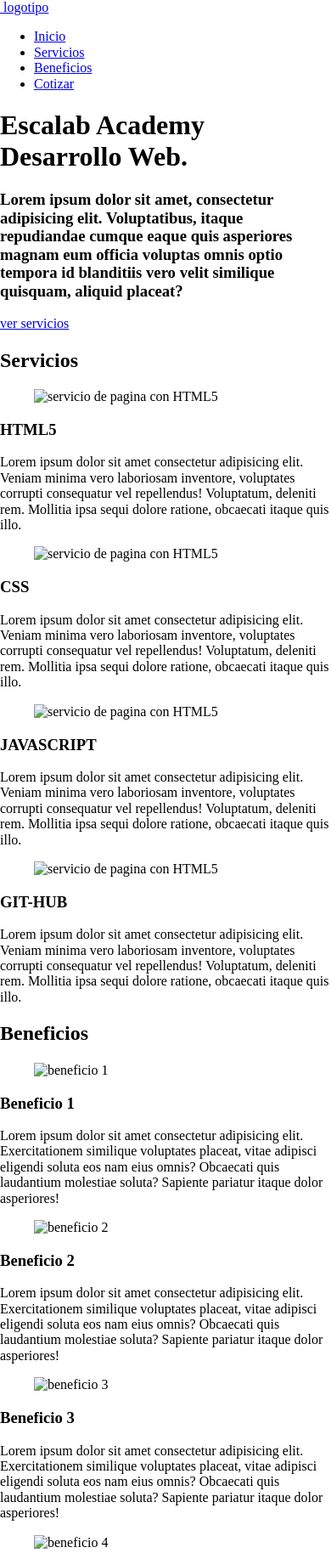
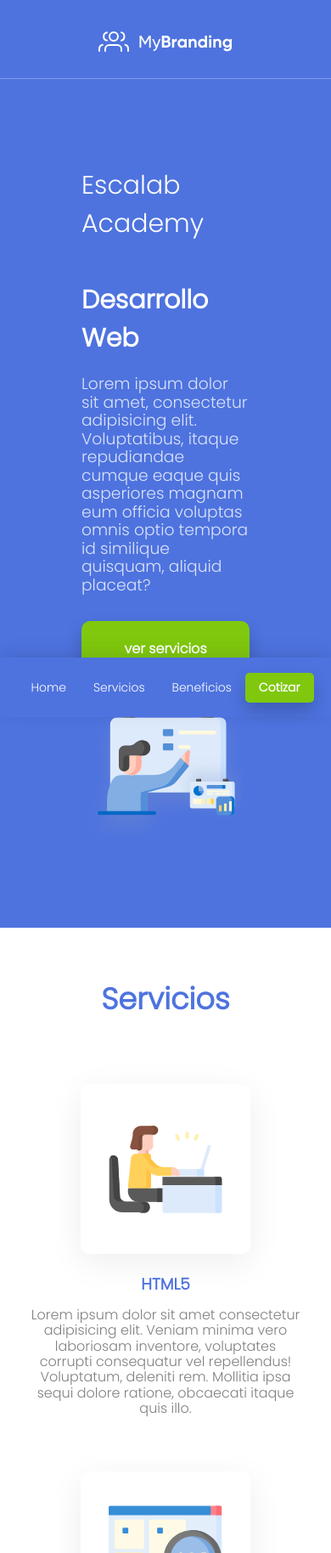
Before and after one commit to elto82/landing-page, a plain HTML site: page index.html in a window 390 px wide. Shown: the top 1828 px of the page at 85% size. Drawn offline with Linux system fonts and the light colour scheme; a web font is replaced by a local one.

Commit message:
terminacion de css

```diff
--- a/css/style.css
+++ b/css/style.css
@@ -0,0 +1,492 @@
+/* estilos globales */
+*{
+    margin: 0;
+    padding: 0;
+    /* se mejora el modelo de caja */
+    box-sizing: border-box;
+}
+html{
+    -webkit-font-smoothing: antialiased;
+    -moz-osx-font-smoothing: grayscale;
+}
+body{
+    font-family: 'Poppins', sans-serif;
+    text-align: center;
+    font-weight: 400;
+    font-size: 16px;
+    display: flex;
+    flex-wrap: wrap;
+    align-items: center;
+    justify-content: center;
+    min-height: 100vh;
+}
+header,
+section,
+main,
+nav,
+footer,
+article,
+figure,
+hgroup{
+    display: block;
+    width: 100%;
+}
+a {
+    text-decoration: none;
+    outline: none;
+    transition: .4s all ease-in-out;
+}
+li {
+    list-style: none;
+}
+footer {
+    align-self: flex-end;
+    width: 100%;
+}
+h1, h2, h3 {
+    font-weight: 700;
+    color: #4e73df;
+}
+h4,
+h5,
+h6,
+p {
+    font-weight: 400;
+    color: grey;
+}
+.container {
+    max-width: 1200px;
+    width: 100%;
+}
+.img-responsive {
+    max-width: 100%;
+    width: 100%;
+}
+/* estilo header */
+.header-home {
+    display: flex;
+    flex-direction: column;
+    align-items: center;
+    justify-content: center;
+    background-color: #4e73df;
+}
+/* estilo menu */
+.main-menu {
+    background-color: #4e73df;
+    display: flex;
+    justify-content: space-between;
+    align-items: center;
+    overflow: hidden;
+    border-bottom: 1px solid rgba(255, 255, 255, 0.3);
+    padding: 1rem;
+    position: fixed;
+    top: 0;
+    left: 0;
+    z-index: 999;
+}
+.logotipo {
+    width: 116px;
+}
+.menu-link-desktop {
+    display: flex;
+    align-items: center;
+    justify-content: center;
+}
+.menu-link-mobile {
+    display: none;
+}
+.link-menu {
+    padding: 0 16px;
+    line-height: 70px;
+    height: 70;
+    display: block;
+    color: white;
+}
+.link-menu:hover:not(.cta-btn) {
+    box-shadow: 0 -5px 0 0 white inset;
+}
+.cta-btn {
+    font-weight: bold;
+    background-color: #7fc80e;
+    line-height: 40px;
+    height: 40px;
+    border-radius: 5px;
+    box-shadow: 0 10px 20px 0 rgba(0, 0, 0, .2);
+}
+.cta-btn:hover, .btns:hover {
+    transform: scale(.95);
+}
+/* menu mobile */
+@media only screen and (max-width:820px) {
+    .logotipo {
+        text-align: center;
+        margin: auto;
+        padding: 1rem 0;
+        width: 100%;
+    }
+    .logotipo img {
+       position: relative;
+       top: 5px;
+    }
+    .menu-link-desktop {
+        display: none;
+    }
+    .menu-link-mobile {
+        display: flex;
+        justify-content: center;
+        align-items: center;
+        position: fixed;
+        bottom: 0;
+        left: 0;
+        background-color: #4e73df;
+        width: 100%;
+        box-shadow: 0 -5px 20px 0 rgba(0, 0, 0, .1);
+    }
+    .link-menu {
+        font-size: 14px;
+    }
+    .cta-btn {
+        line-height: 35px;
+        height: 35px;
+    }
+}
+
+/* hero */
+.hero {
+    margin: auto;
+    display: flex;
+    align-items: center;
+    justify-content: space-between;
+    text-align: left;
+    padding: 0 32px;
+    min-height: 90vh;
+}
+.first-title {
+    font-weight: 300;
+    display: block;
+}
+.title-hero {
+    color: white;
+    margin-top: 100px;
+    margin-bottom: 20px;
+    font-size: 45px;
+    line-height: 55px;
+}
+.description-hero {
+    color: white;
+    font-weight: 400;
+    opacity: .8;
+}
+.image-hero {
+    margin-top: 4rem;
+}
+
+/* hero mobile */
+@media only screen and (max-width:820px) {
+    .hero {
+        flex-wrap: wrap;
+        padding: 6rem;
+    }
+    .title-hero {
+        font-size: 30px;
+        line-height: 45px;
+    }
+    .image-hero {
+        margin-top: 2rem;
+    }
+}
+
+.btns {
+    background-color: #7fc80e;
+    line-height: 65px;
+    height: 65px;
+    padding: 0 2rem;
+    margin-top: 2rem;
+    display: flex;
+    justify-content: center;
+    text-align: center;
+    width: 100%;
+    max-width: 300px;
+    color: white;
+    font-weight: 700;
+    border-radius: 10px;
+    box-shadow: 0 10px 20px 0 rgba(0, 0, 0, .2);
+}
+
+/* botones mobile */
+@media only screen and (max-width:820px){
+    .btns {
+        max-width: 100%;
+    }
+}
+
+/* section page services */
+.section-page {
+    padding: 4rem 0;
+    overflow: hidden;
+}
+.title-section {
+    font-size: 45px;
+    margin-bottom: 3rem;
+}
+
+/* section services */
+.section-services .container .box-services {
+    width: 25%;
+    padding: 2rem;
+}
+.section-services .container {
+    display: flex;
+    justify-content: center;
+    align-items: center;
+    margin: auto;
+    flex-wrap: wrap;
+}
+.section-services .container .box-services .box-image-services {
+    box-shadow: 0 10px 40px rgba(0, 0, 0, 0.07);
+    height: 200px;
+    width: 200px;
+    display: flex;
+    justify-content: center;
+    align-items: center;
+    border-radius: 10px;
+    padding: 2rem;
+    margin: auto;
+    margin-bottom: 25px;
+    transition: .4s all ease-in-out;
+    border: 1px white solid;
+    cursor: pointer;
+}
+.section-services .container .box-services .box-image-services:hover {
+    box-shadow: 0 20px 40px -20px rgba(78, 114, 223, 0.5);
+    border: 1px #4e73df solid;
+}
+.section-services .container .box-services .box-image-services img {
+    max-width: 160px;
+}
+.section-services .container .box-services .title-services {
+    margin-bottom: 1rem;
+}
+
+/* SECTION SERVICES MOBILE */
+@media only screen and (max-width:820px){
+    .title-section {
+        font-size: 35px;
+    }
+    .section-services .container .box-services {
+        width: 50%;
+    }
+}
+@media only screen and (max-width:428px){
+      .section-services .container .box-services {
+        width: 100%;
+    }
+}
+/* SECTION BENEFITS */
+.section-benefits {
+    background-color: #ddeafb;
+    display: flex;
+    justify-content: space-between;
+    align-items: center;
+    position: relative;
+}
+.section-benefits .container {
+    display: flex;
+    flex-direction: column;
+    align-items: flex-start;
+    padding: 0 2rem 0 4rem;
+    width: 50%;
+    justify-content: flex-start;
+}
+.section-benefits .title-section {
+    padding-left: 2rem;
+}
+.section-benefits .container .box-benefits {
+    display: flex;
+    align-items: center;
+    justify-content: center;
+    text-align: left;
+    margin-top: 36px;
+}
+.section-benefits .container .box-benefits figure {
+     width: auto;
+}
+.section-benefits .container .box-benefits figure .icon-benefits {
+    width: 100px;
+}
+.section-benefits .container .box-benefits div {
+    margin-top: -25px;
+    margin-left: 1rem;
+}
+.section-benefits .box-image-benefits {
+    position: absolute;
+    right: 0;
+    width: 100%;
+    display: contents;
+}
+.section-benefits .box-image-benefits img {
+    max-width: 550px;
+}
+
+@media only screen and (max-width:820px){
+    .section-benefits {
+        flex-direction: column;
+    }
+    .section-benefits .container {
+        width: 100%;
+        align-items: center;
+        justify-content: center;
+        padding: 0;
+    }
+    .section-benefits .title-section {
+        padding-left: 0;
+    }
+    .section-benefits .container .box-benefits {
+        margin-bottom: 2rem;
+        padding: 0 1rem 0  0;
+    }
+    .section-benefits .container .box-benefits h3 {
+        line-height: 30px;
+    }
+    .section-benefits .container .box-benefits div {
+        margin-top: 0;
+    }
+    .section-benefits .box-image-benefits {
+        right: inherit;
+        bottom: 0;
+    }
+}
+
+/* CONTACT SECTION */
+.section-contact {
+    background-image: url(../images/img-footer.svg);
+    background-repeat: no-repeat;
+    background-position-x: left;
+    background-position-y: 250px;
+}
+.form-landing-page {
+    display: flex;
+    justify-content: flex-start;
+    align-items: center;
+    flex-wrap: wrap;
+    max-width: 720px;
+    width: 100%;
+    margin: auto;
+}
+.form-landing-page .input-field {
+    width: 50%;
+    margin-bottom: 2rem;
+    padding: 0 .75rem;
+    min-height: 1px;
+}
+.form-landing-page .input-field:nth-of-type(5){
+    width: 100%;
+    margin-bottom: 1.4rem;
+}
+input, select, textarea {
+    font-size: 14px;
+    outline: none;
+    height: 3rem;
+    width: 90%;
+    box-sizing: content-box;
+    overflow: visible;
+    color: #9c9c9c;
+    padding: 0 1rem;
+    border-radius: 5px;
+    box-shadow: none;
+    transition: .4s all;
+    border: none;
+    border: 1px solid #9c9c9c;
+    -webkit-appearance: none;
+}
+input:focus, textarea:focus {
+    box-shadow: 0 20px 40px rgba(78, 114, 223, 0.5);
+    border: 1px solid #4e73df;
+    color: #4e73df;
+}
+input[type=number]::-webkit-inner-spin-button,
+input[type=number]::-webkit-outer-spin-button {
+    -webkit-appearance: none;
+}
+textarea.textarea-form {
+    min-height: 150px;
+    min-width: 250px;
+    max-width: 625px;
+    padding: 1rem 2rem;
+}
+select.select-form {
+    appearance: none;
+    line-height: normal;
+    position: relative;
+    background-position: right 10px top 50%;
+    background-repeat: no-repeat;
+    background-image: url(../images/chevron-down.svg);
+}
+::-webkit-input-placeholder {
+    color: #9c9c9c;
+}
+::-moz-placeholder {
+    color: #9c9c9c;
+}
+:-ms-input-placeholder {
+    color: #9c9c9c;
+}
+:-moz-placeholder {
+    color: #9c9c9c;
+}
+button.btn-enviar {
+    border: none;
+    margin-left: 1rem;
+    box-shadow: 0 10px 20px 0 rgba(0, 0, 0, 0.2);
+    outline: none;
+    cursor: pointer;
+    transition: .4s all;
+}
+button.btn-enviar:focus,
+.btns:focus {
+    background-color: #4e73df;
+    transform: scale(1);
+}
+
+@media only screen and (max-width:820px){
+    .section-contact {
+        background-position-y: 550px;
+    }
+    .form-landing-page {
+        width: 90%;
+    }
+    .form-landing-page .input-field {
+        width: 100%;
+        padding: 0;
+    }
+    textarea.textarea-form {
+        width: 80%;
+        background-color: rgba(255, 255, 255, 0.8);
+    }
+    button.btn-enviar {
+        width: 100%;
+        margin-left: 0;
+    }
+}
+
+/* FOOTER */
+.footer {
+    padding: 2rem 1rem;
+    background-color: #444;
+}
+.footer .copy {
+    font-size: 12px;
+    width: 100%;
+}
+.footer .copy a {
+    color: #bbbbbb;
+    box-shadow: 0 1px 0 transparent;
+}
+.footer .copy a:hover {
+    box-shadow: 0 1px 0 #bbbbbb;
+}
+@media only screen and (max-width:820px){
+    .footer .copy {
+        padding-bottom: 4rem;
+    }
+}
--- a/index.html
+++ b/index.html
@@ -1,5 +1,6 @@
 <!DOCTYPE html>
 <html lang="en">
+
 <head>
     <meta charset="UTF-8">
     <meta http-equiv="X-UA-Compatible" content="IE=edge">
@@ -8,178 +9,198 @@
     <meta name="description" content="en este curso se realizara una landing Page con html, css y prepros">
     <link rel="stylesheet" href="./css/style.css">
     <link rel="stylesheet" href="./css/normalize.css">
+    <link rel="preconnect" href="https://fonts.googleapis.com">
+    <link rel="preconnect" href="https://fonts.gstatic.com" crossorigin>
+    <link
+        href="https://fonts.googleapis.com/css2?family=Poppins:ital,wght@0,300;1,400;1,600&family=Quicksand:wght@300;500;700&family=Rubik+Beastly&display=swap"
+        rel="stylesheet">
 </head>
+
 <body>
-    <header>
-        <nav>
-            <a href="http://">
-            <img src="" alt="">
-            logotipo
-        </a>
-            <ul>
+    <header class="header-home">
+        <nav class="main-menu">
+            <a class="logotipo" href="http://">
+                <img src="./images/logotipo.svg" alt="imagen de logotipo">
+            </a>
+            <ul class="menu-link-desktop">
                 <li>
-                    <a href="http://">Inicio</a>
+                    <a class="link-menu"  href="http://">Inicio</a>
                 </li>
                 <li>
-                    <a href="http://">Servicios</a>
+                    <a class="link-menu" href="http://">Servicios</a>
                 </li>
                 <li>
-                    <a href="http://">Beneficios</a>
+                    <a class="link-menu" href="http://">Beneficios</a>
                 </li>
                 <li>
-                    <a href="http://">Cotizar</a>
+                    <a class="link-menu cta-btn" href="http://">Cotizar</a>
                 </li>
+            </ul>
+
+            <ul class="menu-link-mobile">
+               <li><a class="link-menu" href="">Home</a></li>
+               <li><a class="link-menu" href="">Servicios</a></li>
+               <li><a class="link-menu" href="">Beneficios</a></li>
+               <li><a class="link-menu cta-btn" href="">Cotizar</a></li>
             </ul>
 
         </nav>
 
-        <section>
+        <section class="hero container">
             <hgroup>
-                <h1><span>Escalab Academy </span> <br>Desarrollo Web.</h1>
-                <h3>Lorem ipsum dolor sit amet, consectetur adipisicing elit. Voluptatibus, itaque repudiandae cumque eaque quis asperiores magnam eum officia voluptas omnis optio tempora id blanditiis vero velit similique quisquam, aliquid placeat?</h3>
-                <a href="/" target="_blank">ver servicios</a>
+                <h1 class="title-hero"><span class="first-title">Escalab Academy </span > <br>Desarrollo Web</h1>
+                <h3 class="description-hero">Lorem ipsum dolor sit amet, consectetur adipisicing elit. Voluptatibus, itaque repudiandae cumque
+                    eaque quis asperiores magnam eum officia voluptas omnis optio tempora id
+                    similique quisquam, aliquid placeat?</h3>
+                <a class="btns btn-hero" href="/" target="_blank">ver servicios</a>
             </hgroup>
+            <figure >
+                <img class="image-hero img-responsive" src="./images/img-header.svg" alt="aprendizaje">
+            </figure>
         </section>
     </header>
 
-    <main>
-        <section>
-            <h2>Servicios</h2>
-            <div>
-                <article>
-                    <figure>
-                        <img src="/" alt="servicio de pagina con HTML5">
+    <main >
+        <section class="section-page section-services">
+            <h2 class="title-section">Servicios</h2>
+            <div class="container">
+                <article class="box-services">
+                    <figure class="box-image-services">
+                        <img class="img-responsive" src="./images/img-services-1.svg" alt="servicio de pagina con HTML5">
                     </figure>
-                    <h3>HTML5</h3>
-                    <P>Lorem ipsum dolor sit amet consectetur adipisicing elit. Veniam minima vero laboriosam inventore, voluptates corrupti consequatur vel repellendus! Voluptatum, deleniti rem. Mollitia ipsa sequi dolore ratione, obcaecati itaque quis illo.</P>
+                    <h3 class="title-services">HTML5</h3>
+                    <P>Lorem ipsum dolor sit amet consectetur adipisicing elit. Veniam minima vero laboriosam inventore,
+                        voluptates corrupti consequatur vel repellendus! Voluptatum, deleniti rem. Mollitia ipsa sequi
+                        dolore ratione, obcaecati itaque quis illo.</P>
                 </article>
 
-                <article>
-                    <figure>
-                        <img src="/" alt="servicio de pagina con HTML5">
+                <article class="box-services">
+                    <figure class="box-image-services">
+                        <img class="img-responsive" src="./images/img-services-2.svg" alt="servicio de pagina con HTML5">
                     </figure>
-                    <h3>CSS</h3>
-                    <P>Lorem ipsum dolor sit amet consectetur adipisicing elit. Veniam minima vero laboriosam inventore, voluptates corrupti consequatur vel repellendus! Voluptatum, deleniti rem. Mollitia ipsa sequi dolore ratione, obcaecati itaque quis illo.</P>
+                    <h3 class="title-services">CSS3</h3>
+                    <P>Lorem ipsum dolor sit amet consectetur adipisicing elit. Veniam minima vero laboriosam inventore,
+                        voluptates corrupti consequatur vel repellendus! Voluptatum, deleniti rem. Mollitia ipsa sequi
+                        dolore ratione, obcaecati itaque quis illo.</P>
                 </article>
 
-                <article>
-                    <figure>
-                        <img src="/" alt="servicio de pagina con HTML5">
+                <article class="box-services">
+                    <figure class="box-image-services">
+                        <img class="img-responsive" src="./images/img-services-3.svg" alt="servicio de pagina con HTML5">
                     </figure>
-                    <h3>JAVASCRIPT</h3>
-                    <P>Lorem ipsum dolor sit amet consectetur adipisicing elit. Veniam minima vero laboriosam inventore, voluptates corrupti consequatur vel repellendus! Voluptatum, deleniti rem. Mollitia ipsa sequi dolore ratione, obcaecati itaque quis illo.</P>
+                    <h3 class="title-services">JAVASCRIPT</h3>
+                    <P>Lorem ipsum dolor sit amet consectetur adipisicing elit. Veniam minima vero laboriosam inventore,
+                        voluptates corrupti consequatur vel repellendus! Voluptatum, deleniti rem. Mollitia ipsa sequi
+                        dolore ratione, obcaecati itaque quis illo.</P>
                 </article>
 
-                <article>
-                    <figure>
-                        <img src="/" alt="servicio de pagina con HTML5">
+                <article class="box-services">
+                    <figure class="box-image-services">
+                        <img class="img-responsive" src="./images/img-services-4.svg" alt="servicio de pagina con HTML5">
                     </figure>
-                    <h3>GIT-HUB</h3>
-                    <P>Lorem ipsum dolor sit amet consectetur adipisicing elit. Veniam minima vero laboriosam inventore, voluptates corrupti consequatur vel repellendus! Voluptatum, deleniti rem. Mollitia ipsa sequi dolore ratione, obcaecati itaque quis illo.</P>
+                    <h3 class="title-services">GIT/GITHUB</h3>
+                    <P>Lorem ipsum dolor sit amet consectetur adipisicing elit. Veniam minima vero laboriosam inventore,
+                        voluptates corrupti consequatur vel repellendus! Voluptatum, deleniti rem. Mollitia ipsa sequi
+                        dolore ratione, obcaecati itaque quis illo.</P>
                 </article>
+
+
             </div>
         </section>
 
-        <section>
-            <div>
-                <h2>Beneficios</h2>
-                <div>
-                    <article>
+        <section class="section-page section-benefits">
+            <div class="container">
+                <h2 class="title-section">Beneficios</h2>
+                <div class="cont-benefits">
+                    <article class="box-benefits">
                         <figure>
-                            <img src="" alt="beneficio 1">
+                            <img class="icon-benefits" src="./images/img-benefits-1.svg" alt="beneficio 1">
                         </figure>
                         <div>
                             <h3>
                                 Beneficio 1
                             </h3>
                             <p>
-                                Lorem ipsum dolor sit amet consectetur adipisicing elit. Exercitationem similique voluptates placeat, vitae adipisci eligendi soluta eos nam eius omnis? Obcaecati quis laudantium molestiae soluta? Sapiente pariatur itaque dolor asperiores!
+                                Lorem ipsum dolor sit amet consectetur adipisicing elit. Exercitationem similique
+                                voluptates placeat,  quis
+                                laudantium molestiae soluta? Sapiente pariatur itaque dolor asperiores!
                             </p>
                         </div>
                     </article>
 
-                    <article>
+                    <article class="box-benefits">
                         <figure>
-                            <img src="" alt="beneficio 2">
+                            <img class="icon-benefits" src="./images/img-benefits-2.svg" alt="beneficio 1">
                         </figure>
                         <div>
                             <h3>
                                 Beneficio 2
                             </h3>
                             <p>
-                                Lorem ipsum dolor sit amet consectetur adipisicing elit. Exercitationem similique voluptates placeat, vitae adipisci eligendi soluta eos nam eius omnis? Obcaecati quis laudantium molestiae soluta? Sapiente pariatur itaque dolor asperiores!
+                                Lorem ipsum dolor sit amet consectetur adipisicing elit. Exercitationem similique
+                                voluptates placeat,  quis
+                                laudantium molestiae soluta? Sapiente pariatur itaque dolor asperiores!
                             </p>
                         </div>
                     </article>
-
-                    <article>
+                    <article class="box-benefits">
                         <figure>
-                            <img src="" alt="beneficio 3">
+                            <img class="icon-benefits" src="./images/img-benefits-3.svg" alt="beneficio 1">
                         </figure>
                         <div>
                             <h3>
                                 Beneficio 3
                             </h3>
                             <p>
-                                Lorem ipsum dolor sit amet consectetur adipisicing elit. Exercitationem similique voluptates placeat, vitae adipisci eligendi soluta eos nam eius omnis? Obcaecati quis laudantium molestiae soluta? Sapiente pariatur itaque dolor asperiores!
-                            </p>
-                        </div>
-                    </article>
-
-                    <article>
-                        <figure>
-                            <img src="" alt="beneficio 4">
-                        </figure>
-                        <div>
-                            <h3>
-                                Beneficio 4
-                            </h3>
-                            <p>
-                                Lorem ipsum dolor sit amet consectetur adipisicing elit. Exercitationem similique voluptates placeat, vitae adipisci eligendi soluta eos nam eius omnis? Obcaecati quis laudantium molestiae soluta? Sapiente pariatur itaque dolor asperiores!
+                                Lorem ipsum dolor sit amet consectetur adipisicing elit. Exercitationem similique
+                                voluptates placeat,  quis
+                                laudantium molestiae soluta? Sapiente pariatur itaque dolor asperiores!
                             </p>
                         </div>
                     </article>
 
                 </div>
 
-                <figure>
-                    <img src="" alt="Beneficios que te ayudaran a crecer">
-                </figure>
             </div>
+            <figure class="box-image-benefits">
+                <img class="img-resposive" src="./images/img-benefits.svg" alt="Beneficios que te ayudaran a crecer">
+            </figure>
         </section>
-        <section>
-            <h1>
-                Corizar
-            </h1>
-            <form action="">
-                <div>
-                    <input type="text"name="nameContact" required placeholder="Nombre y apellido">
+        <section class="section-page section-contact">
+            <h2 class="title-section">
+                Cotizar
+            </h2>
+            <form action="" class="form-landing-page" method="post">
+                <div class="input-field">
+                    <input class="input-form" type="text" name="nameContact" required placeholder="Nombre y apellido">
                 </div>
-                <div>
-                    <input type="email"name="emailContact" required placeholder="Ingresa tu email">
+                <div class="input-field">
+                    <input class="input-form" type="email" name="emailContact" required placeholder="Ingresa tu email">
                 </div>
-                <div>
-                    <input type="number"name="phoneContact" required placeholder="Ingresa tu telefono">
+                <div class="input-field">
+                    <input class="input-form" type="number" name="phoneContact" required placeholder="Ingresa tu telefono">
                 </div>
-                <div>
-                    <select name="" id="" required>
+                <div class="input-field">
+                    <select class="select-form" name="" id="" required>
                         <option value="html5">HTML5</option>
                         <option value="css3">CSS3</option>
                         <option value="javaScript">JAVASCRIPT</option>
                         <option value="github">GIT/GITHUB</option>
                     </select>
                 </div>
-                <div>
-                    <textarea name="commitContact" id="" cols="30" placeholder="dejanos tus comentarios..." rows="10"></textarea>
+                <div class="input-field">
+                    <textarea class="textarea-form" name="commitContact" id="" cols="30" placeholder="dejanos tus comentarios..."
+                        rows="10"></textarea>
                 </div>
-                <button type="submit" value="submit" name="btnEnviar">Enviar y cotizar</button>
+                <button class="btns btn-enviar" type="submit" value="submit" name="btnEnviar">Enviar y cotizar</button>
             </form>
         </section>
-        <footer>
-            <h6>
+        <footer class="footer">
+            <h6 class="copy">
                 Diseñado y desarrollado por <a href="http://" target="_blank">Argiro Arias</a> - Copyrigh 2022
-            </h6>
+            </h6 >
         </footer>
     </main>
 </body>
+
 </html>
```
